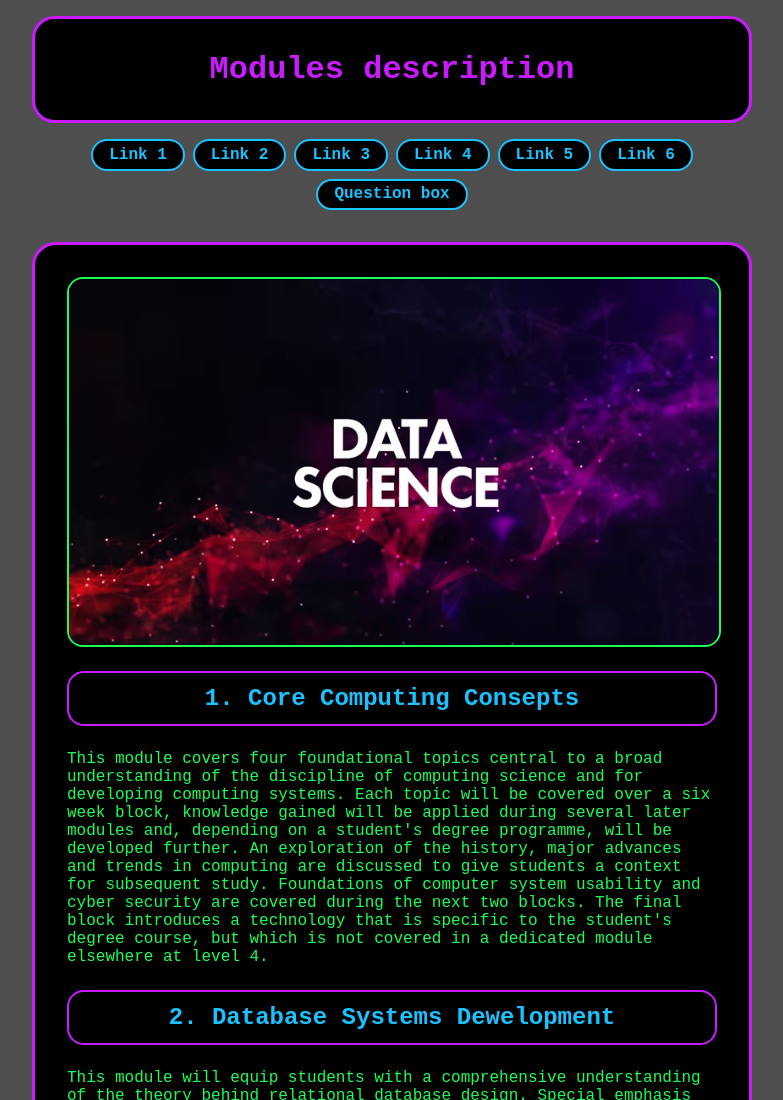
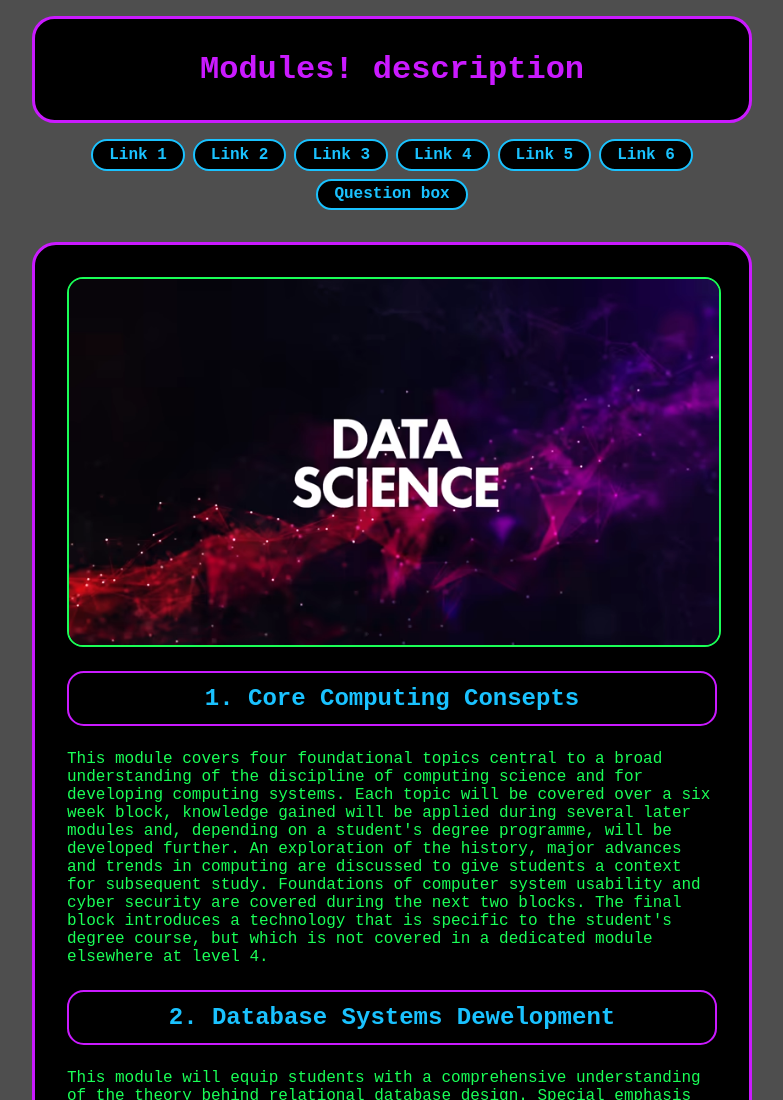
Before and after one commit to eidolon2048/website-demo, a plain HTML site: page index.html in a window 1280 px wide. Shown: the top 1100 px of the page, without its empty margins (248-1031 px from the left). Drawn offline with Linux system fonts and the light colour scheme.

Commit message:
Exclamation mark test

```diff
--- a/index.html
+++ b/index.html
@@ -9,7 +9,7 @@
 <body>
 
 <div>
-<h1 class="centre-text purple-text">Modules description</h1>
+<h1 class="centre-text purple-text">Modules! description</h1>
 </div>
     <nav class="mainmenu">
      <ul>
```
